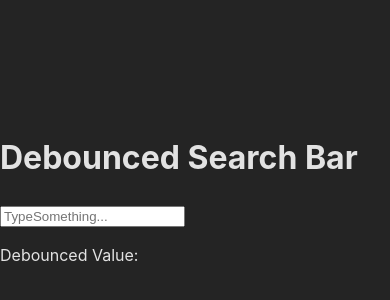
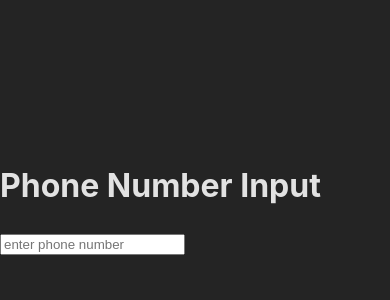
Before and after one commit to pongpatapee/interview-focused-react-compopnents, a React (Vite) app: page / in a window 390 px wide. Shown: the part 224-524 px from the top of the page. Built offline with nearby package versions, Linux system fonts and the light colour scheme.

Commit message:
phonenumber input

```diff
--- a/src/App.jsx
+++ b/src/App.jsx
@@ -10,6 +10,7 @@ import MyThemedComponent from "./my-components/theme-switcher";
 import { ThemeProvider } from "./my-components/theme-switcher/themeContext";
 import SearchBar from "./predro-tech-interivew-components/SearchBar";
 import DebouncedSearch from "./predro-tech-interivew-components/DebouncedSearch";
+import PhoneNumberInput from "./predro-tech-interivew-components/PhoneNumberInput";
 
 function App() {
   return (
@@ -32,7 +33,9 @@ function App() {
 
       {/* <SearchBar /> */}
 
-      <DebouncedSearch />
+      {/* <DebouncedSearch /> */}
+
+      <PhoneNumberInput />
     </>
   );
 }
--- /dev/null
+++ b/src/predro-tech-interivew-components/PhoneNumberInput.jsx
@@ -0,0 +1,32 @@
+import { useState } from "react";
+
+const PhoneNumberInput = ({ maxLength = 10 }) => {
+  const [phoneNumber, setPhoneNumber] = useState("");
+
+  const handleOnChange = (e) => {
+    let numVal = e.target.value.replace(/[^0-9]/g, "");
+    if (numVal.length > maxLength) return;
+
+    if (numVal.length > 6) {
+      numVal = `(${numVal.slice(0, 3)})${numVal.slice(3, 6)}-${numVal.slice(6)}`;
+    } else if (numVal.length > 3) {
+      numVal = `(${numVal.slice(0, 3)})${numVal.slice(3)}`;
+    }
+
+    setPhoneNumber(numVal);
+  };
+
+  return (
+    <div>
+      <h1>Phone Number Input</h1>
+      <input
+        type="text"
+        placeholder="enter phone number"
+        onChange={handleOnChange}
+        value={phoneNumber}
+      />
+    </div>
+  );
+};
+
+export default PhoneNumberInput;
```
